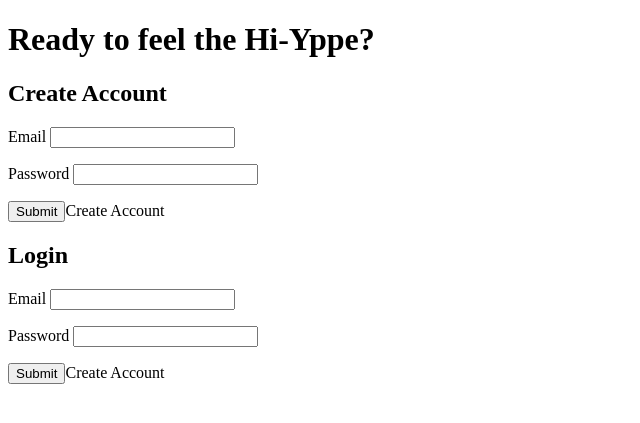
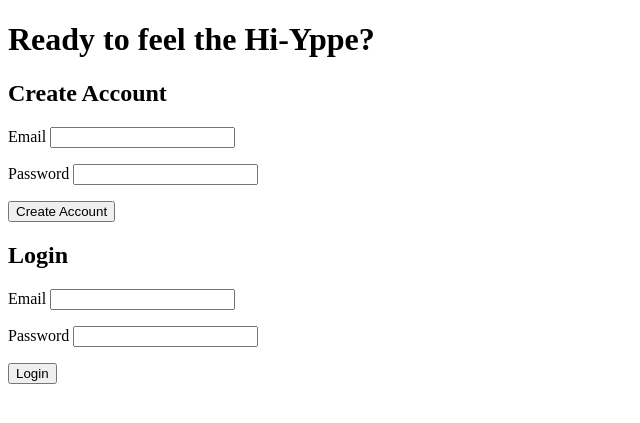
Before and after one commit to TheArchitekt/Hi-Yppe, a Flask app: page / in a window 1280 px wide. Shown: the top 423 px of the page, without its empty margins (0-640 px from the left). Run offline with Flask 2, Linux system fonts and the light colour scheme.

Commit message:
Update home template

```diff
--- a/templates/home.html
+++ b/templates/home.html
@@ -16,7 +16,7 @@
     </p>
 
     <p>
-        <input type="submit">Create Account
+        <input type="submit" value="Create Account">
     </p>
 </form>
 
@@ -31,7 +31,7 @@
     </p>
 
     <p>
-        <input type="submit">Create Account
+        <input type="submit" value="Login">
     </p>
 </form>
 {% endblock %}
```
